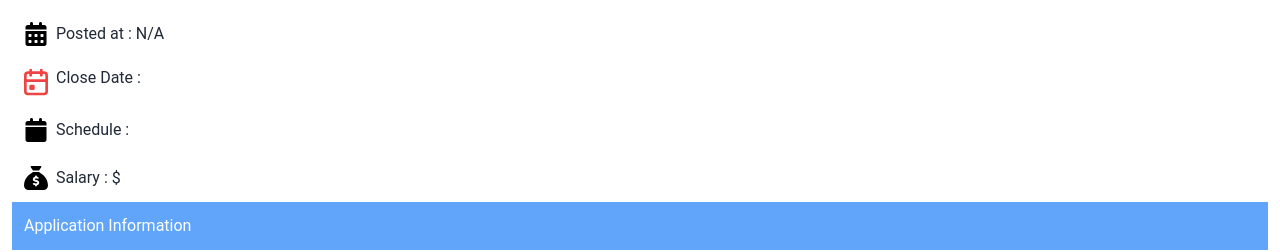
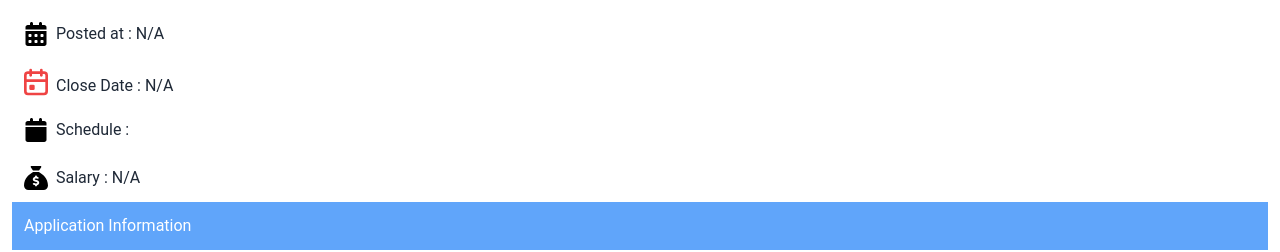
Before and after one commit to Ulvy2022/job_poster, a Vue app in the folder frontend/: page /job_detail in a window 1280 px wide. Shown: the part 690-942 px from the top of the page. Built offline with nearby package versions, Linux system fonts and the light colour scheme; no server answers.

Commit message:
#add subscription and transaction

```diff
--- a/frontend/src/components/jobDetails/jobDetails.vue
+++ b/frontend/src/components/jobDetails/jobDetails.vue
@@ -9,7 +9,7 @@
             <b class="text-xl p-3  capitalize">{{ jobDetails.job_title }}</b>
             <div class="grid text-base">
                 <!-- location -->
-                <div class="flex p-3">
+                <div class="flex p-3 justify-start items-end">
                     <svg xmlns="http://www.w3.org/2000/svg" viewBox="0 0 384 512" class="h-6 w-6">
                         <path
                             d="M215.7 499.2C267 435 384 279.4 384 192C384 86 298 0 192 0S0 86 0 192c0 87.4 117 243 168.3 307.2c12.3 15.3 35.1 15.3 47.4 0zM192 256c-35.3 0-64-28.7-64-64s28.7-64 64-64s64 28.7 64 64s-28.7 64-64 64z" />
@@ -21,11 +21,13 @@
                         <path
                             d="M128 0c17.7 0 32 14.3 32 32V64H288V32c0-17.7 14.3-32 32-32s32 14.3 32 32V64h48c26.5 0 48 21.5 48 48v48H0V112C0 85.5 21.5 64 48 64H96V32c0-17.7 14.3-32 32-32zM0 192H448V464c0 26.5-21.5 48-48 48H48c-26.5 0-48-21.5-48-48V192zm64 80v32c0 8.8 7.2 16 16 16h32c8.8 0 16-7.2 16-16V272c0-8.8-7.2-16-16-16H80c-8.8 0-16 7.2-16 16zm128 0v32c0 8.8 7.2 16 16 16h32c8.8 0 16-7.2 16-16V272c0-8.8-7.2-16-16-16H208c-8.8 0-16 7.2-16 16zm144-16c-8.8 0-16 7.2-16 16v32c0 8.8 7.2 16 16 16h32c8.8 0 16-7.2 16-16V272c0-8.8-7.2-16-16-16H336zM64 400v32c0 8.8 7.2 16 16 16h32c8.8 0 16-7.2 16-16V400c0-8.8-7.2-16-16-16H80c-8.8 0-16 7.2-16 16zm144-16c-8.8 0-16 7.2-16 16v32c0 8.8 7.2 16 16 16h32c8.8 0 16-7.2 16-16V400c0-8.8-7.2-16-16-16H208zm112 16v32c0 8.8 7.2 16 16 16h32c8.8 0 16-7.2 16-16V400c0-8.8-7.2-16-16-16H336c-8.8 0-16 7.2-16 16z" />
                     </svg>
-                    <p class="ml-2" v-if="jobDetails.post_at != null">Posted at : {{ jobDetails.post_at }}</p>
+                    <p class="ml-2" v-if="jobDetails.created_at != null">Posted at : {{
+                            tsToReadable(jobDetails.created_at)
+                    }}</p>
                     <p class="ml-2" v-else>Posted at : N/A</p>
                 </div>
 
-                <div class="flex p-2">
+                <div class="flex p-2 justify-start items-end">
                     <svg class="h-8 w-8 text-red-500" width="24" height="24" viewBox="0 0 24 24" stroke-width="2"
                         stroke="currentColor" fill="none" stroke-linecap="round" stroke-linejoin="round">
                         <path stroke="none" d="M0 0h24v24H0z" />
@@ -36,26 +38,30 @@
                         <rect x="8" y="15" width="2" height="2" />
                     </svg>
 
+                    <p class="ml-1" v-if="(jobDetails.job_closedate != null)">Close Date :
+                        {{ jobDetails.job_closedate }}
+                    </p>
                     <p class="ml-1">Close Date :
-                        {{ jobDetails.job_closedate }}
+                        N/A
                     </p>
 
                 </div>
 
                 <!-- schedule -->
-                <div class="flex p-3">
+                <div class="flex p-3 justify-start items-end">
                     <svg xmlns="http://www.w3.org/2000/svg" viewBox="0 0 448 512" class="h-6 w-6 ">
                         <path
                             d="M96 32V64H48C21.5 64 0 85.5 0 112v48H448V112c0-26.5-21.5-48-48-48H352V32c0-17.7-14.3-32-32-32s-32 14.3-32 32V64H160V32c0-17.7-14.3-32-32-32S96 14.3 96 32zM448 192H0V464c0 26.5 21.5 48 48 48H400c26.5 0 48-21.5 48-48V192z" />
                     </svg>
                     <p class="ml-2 capitalize">Schedule : {{ jobDetails.job_type }}</p>
                 </div>
-                <div class="flex p-3">
+                <div class="flex p-3 justify-start items-end">
                     <svg xmlns="http://www.w3.org/2000/svg" viewBox="0 0 512 512" class="h-6 w-6">
                         <path
                             d="M320 96H192L144.6 24.9C137.5 14.2 145.1 0 157.9 0H354.1c12.8 0 20.4 14.2 13.3 24.9L320 96zM192 128H320c3.8 2.5 8.1 5.3 13 8.4C389.7 172.7 512 250.9 512 416c0 53-43 96-96 96H96c-53 0-96-43-96-96C0 250.9 122.3 172.7 179 136.4l0 0 0 0c4.8-3.1 9.2-5.9 13-8.4zm84.1 96c0-11.1-9-20.1-20.1-20.1s-20.1 9-20.1 20.1v6c-5.6 1.2-10.9 2.9-15.9 5.1c-15 6.8-27.9 19.4-31.1 37.7c-1.8 10.2-.8 20 3.4 29c4.2 8.8 10.7 15 17.3 19.5c11.6 7.9 26.9 12.5 38.6 16l2.2 .7c13.9 4.2 23.4 7.4 29.3 11.7c2.5 1.8 3.4 3.2 3.8 4.1c.3 .8 .9 2.6 .2 6.7c-.6 3.5-2.5 6.4-8 8.8c-6.1 2.6-16 3.9-28.8 1.9c-6-1-16.7-4.6-26.2-7.9l0 0 0 0 0 0 0 0c-2.2-.8-4.3-1.5-6.3-2.1c-10.5-3.5-21.8 2.2-25.3 12.7s2.2 21.8 12.7 25.3c1.2 .4 2.7 .9 4.4 1.5c7.9 2.7 20.3 6.9 29.8 9.1V416c0 11.1 9 20.1 20.1 20.1s20.1-9 20.1-20.1v-5.5c5.4-1 10.5-2.5 15.4-4.6c15.7-6.7 28.4-19.7 31.6-38.7c1.8-10.4 1-20.3-3-29.4c-3.9-9-10.2-15.6-16.9-20.5c-12.2-8.8-28.3-13.7-40.4-17.4l-.8-.2c-14.2-4.3-23.8-7.3-29.9-11.4c-2.6-1.8-3.4-3-3.6-3.5c-.2-.3-.7-1.6-.1-5c.3-1.9 1.9-5.2 8.2-8.1c6.4-2.9 16.4-4.5 28.6-2.6c4.3 .7 17.9 3.3 21.7 4.3c10.7 2.8 21.6-3.5 24.5-14.2s-3.5-21.6-14.2-24.5c-4.4-1.2-14.4-3.2-21-4.4V224z" />
                     </svg>
-                    <p class="ml-2">Salary : {{ jobDetails.salary }}$</p>
+                    <p class="ml-2" v-if="(jobDetails.salary != null)">Salary : {{ jobDetails.salary }}$</p>
+                    <p class="ml-2">Salary : N/A</p>
                 </div>
             </div>
 
@@ -97,13 +103,12 @@ export default {
             axios.get('http://localhost:8000/api/job/' + parseInt(localStorage.getItem("jobId"))).then((res) => {
                 this.jobDetails = res.data[0]
             })
+        },
 
-            // const dateString = '12/03/2022';
-            // var date = new Date(dateString);
-            // console.log(date);
-            // console.log('Sat 3 Dec 2022');
+        tsToReadable(timestamp) {
+            return new Date(timestamp).toString().substring(4, 15)
+        }
 
-        }
     },
     mounted() {
         this.getJobDetails()
```
